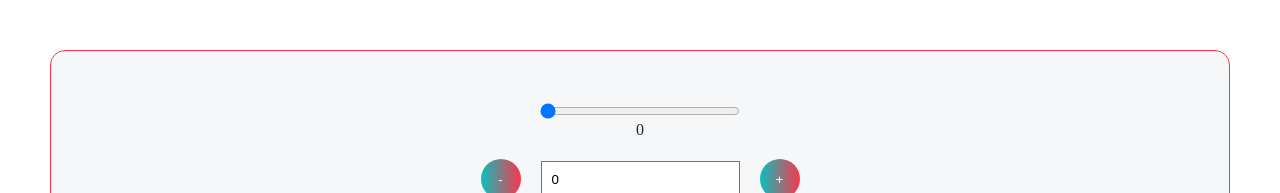
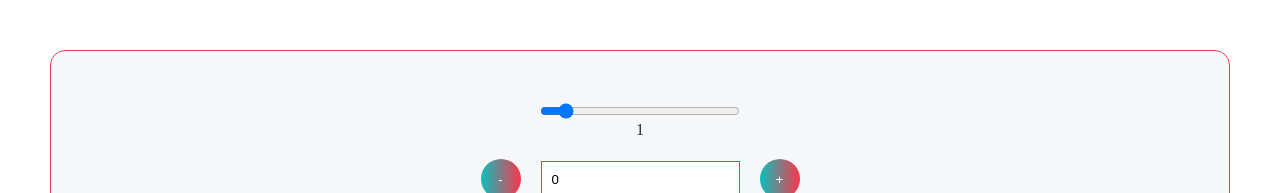
Before and after one commit to samuel-ma/Datepicker2, a React (Vite) app: page / in a window 1280 px wide. Shown: the top 193 px of the page. Built offline with nearby package versions, Linux system fonts and the light colour scheme.

Commit message:
fix: functionality for the input fields

```diff
--- a/index.html
+++ b/index.html
@@ -4,7 +4,7 @@
     <meta charset="UTF-8" />
     <link rel="icon" type="image/svg+xml" href="/vite.svg" />
     <meta name="viewport" content="width=device-width, initial-scale=1.0" />
-    <title>Vite + React</title>
+    <title>Date Picker</title>
   </head>
   <body>
     <div id="root"></div>
--- a/src/App.jsx
+++ b/src/App.jsx
@@ -5,6 +5,7 @@ import './App.css'
 function App() {
     // working with state
     const [count, setCount] = useState(0);
+    const [input, setInput] = useState(1);
     const [mode, setMode] = useState("dark");
 
     // date function
@@ -12,16 +13,16 @@ function App() {
 
     // click events
     const addCount = () => {
-        setCount(count + 1);
+        setCount(count + input);
     }
 
     const subCount = () => {
-        setCount(count - 1);
+        setCount(count - input);
     }
 
     const inputValue = (e) => {
         e.preventDefault();
-        setCount(e.target.value)
+        setInput(Number(e.target.value))
     }
 
     const reset = () => {
@@ -37,8 +38,8 @@ function App() {
             <main style={mode ? {} : { background: "linear-gradient(to left, #ff00cc, #333399)", border: "1px solid white" }}>
                 <section className='app'>
 
-                    <input min={0} max={10} type="range" style={mode ? {} : { border: "1px solid white" }} value={count} onChange={inputValue} />
-                    <span style={mode ? {} : { color: "white" }}>{count}</span>
+                    <input min={0} max={10} type="range" style={mode ? {} : { border: "1px solid white" }} value={input} onChange={inputValue} />
+                    <span style={mode ? {} : { color: "white" }}>{input}</span>
 
                     <div className='input'>
                         <button style={mode ? {} : { border: "1px solid white" }} className='button' onClick={subCount}>-</button>
```
